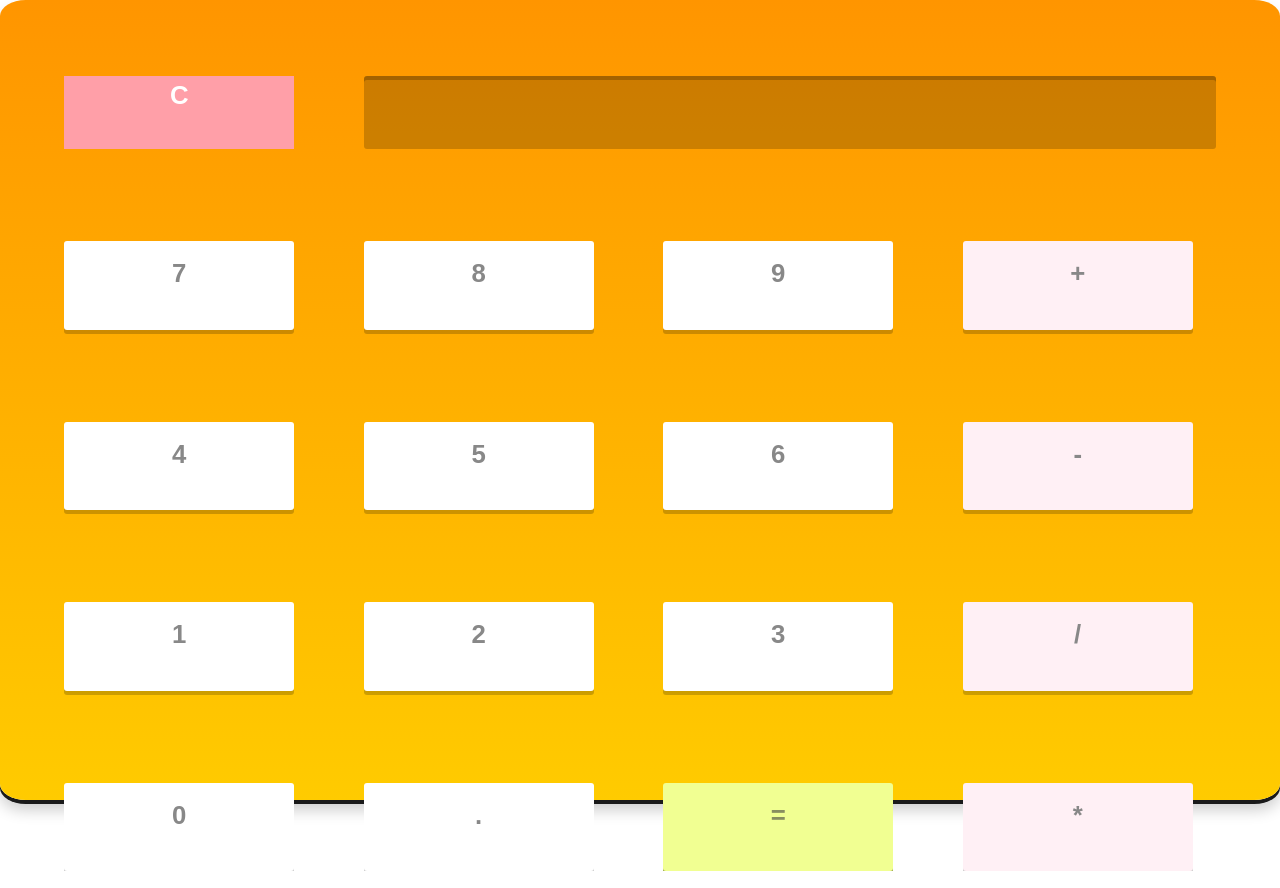
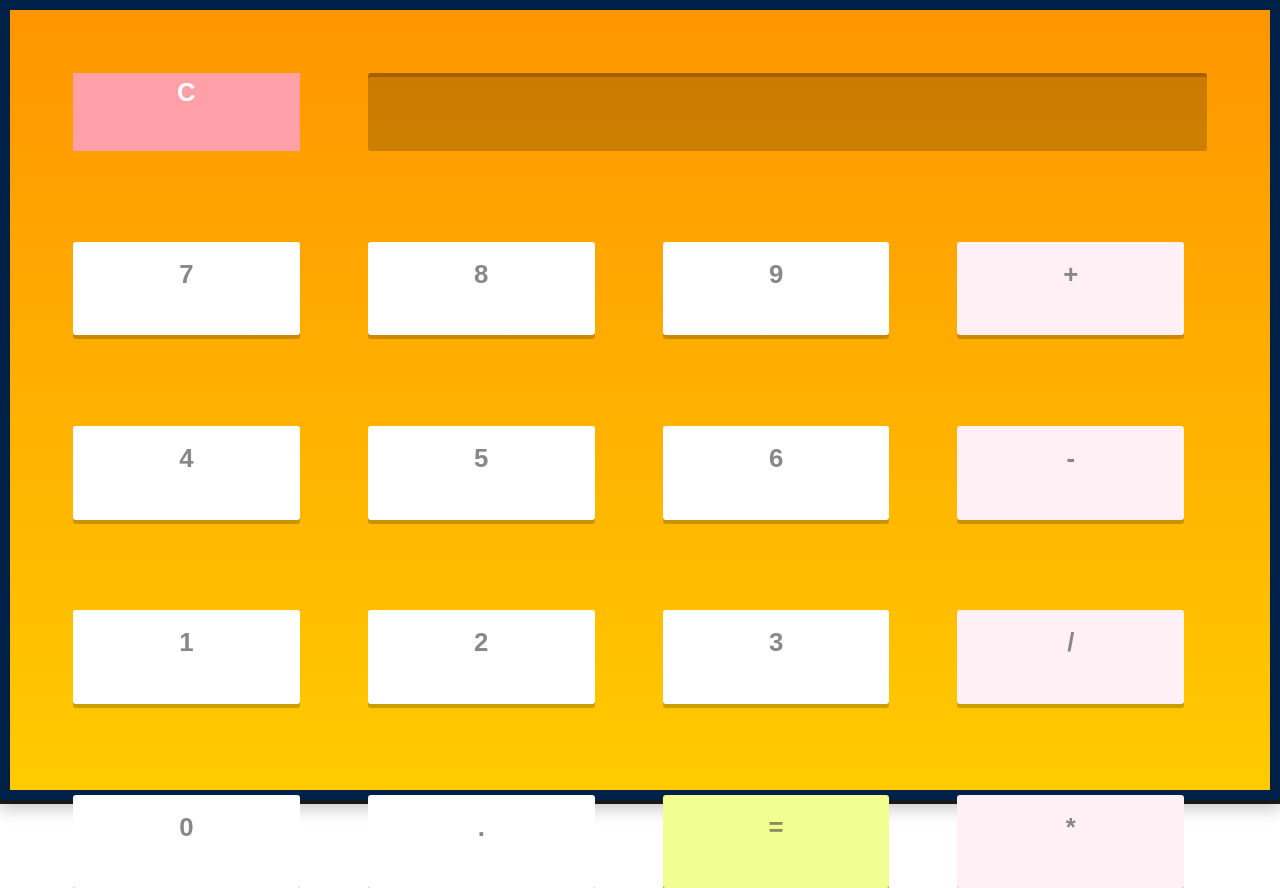
Before and after one commit to E-Club/FFOS-App-Days, a plain HTML site: page index.html in a window 1280 px wide. Drawn offline with Linux system fonts and the light colour scheme.

Commit message:
Bug fixes in CSS -5
margin fixes and padding fixes

```diff
--- a/index.css
+++ b/index.css
@@ -16,23 +16,22 @@
     position: relative;
     left:0;
     right: 0;
-    top: 0;
+    top: 0%;
     bottom: 0;
     margin: auto;
 
-	padding-top: 5%;
-	padding-left: 5%;
-	padding-right: 5%;
-	padding-bottom: 0%;
-
 	background: #FF9500;
 	background: linear-gradient(#FF9500, #FFCB00);
-	border-radius: 2%;
+	border-color:#002147;
+	border-style: solid;
+	border-width: 10px;
 	box-shadow: 0px 4px #1a1a1a, 0px 10px 15px rgba(0, 0, 0, 0.2);
 }
 .top
 {
-	padding-top: 1%;
+	margin-top: 5%;
+	margin-left: 5%;
+	margin-right: 5%;
 }
 
 /* Top portion */
@@ -71,6 +70,9 @@
 .keys
 {
 	padding-bottom: 0%;
+	margin-top: 0%;
+	margin-left: 5%;
+	margin-right: 5%;
 }
 
 /* Applying same to the keys */
@@ -83,7 +85,6 @@
 
 	width: 20%;
 	height: 12%;
-
 
 
 	background: white;
```
